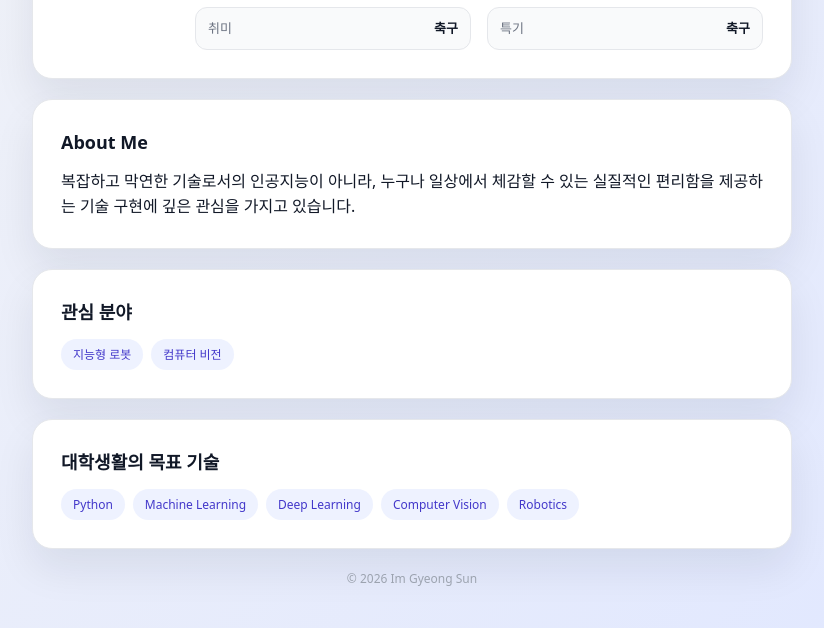
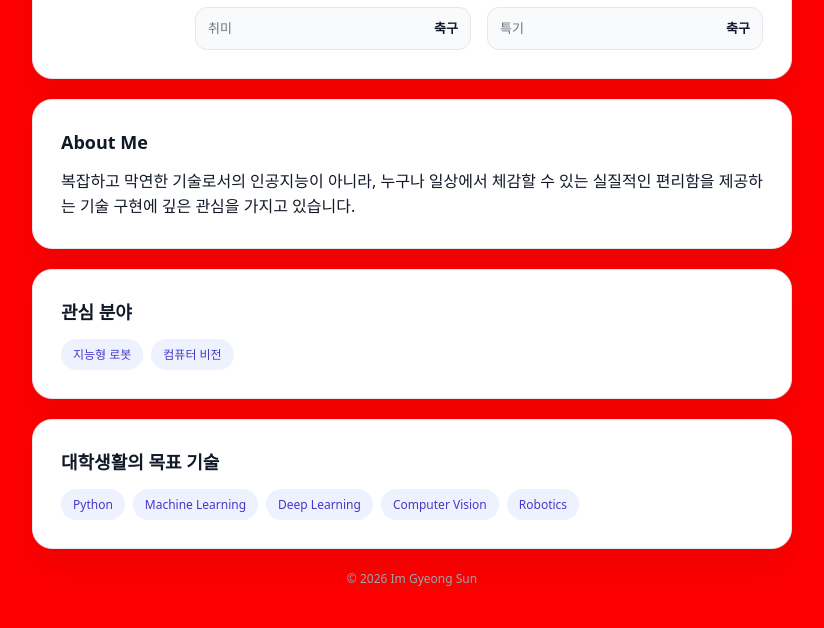
Before and after one commit to dlarudtns07-oss/dlarudtns07-oss.github.io, a plain HTML site: page index.html in a window 1280 px wide. Shown: the part 364-992 px from the top of the page, without its empty margins (228-1052 px from the left). Drawn offline with Linux system fonts and the light colour scheme.

Commit message:
Update body background color and box-sizing
Changed body background color to red and ensured box-sizing is applied globally.

```diff
--- a/style.css
+++ b/style.css
@@ -6,7 +6,7 @@
 
 body {
     font-family: system-ui, -apple-system, sans-serif;
-    background: linear-gradient(135deg, #f3f4f6, #e0e7ff);
+    background: red;
     color: #111827;
     line-height: 1.6;
 }
```
